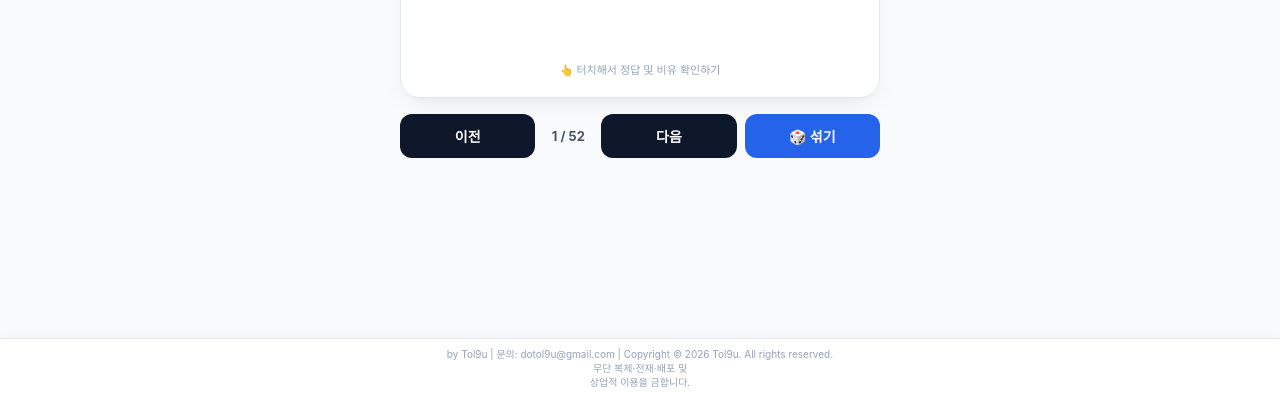
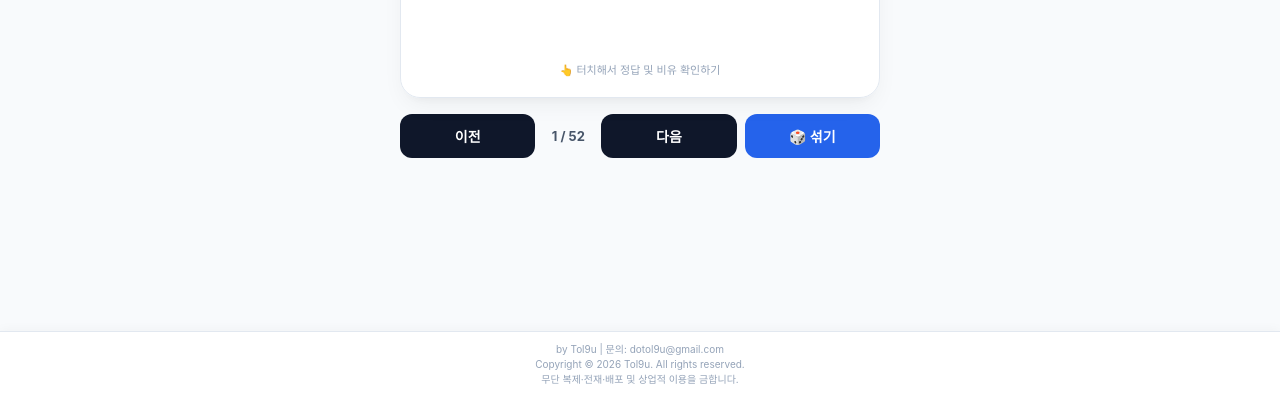
Before and after one commit to Tol999u/tol9u, a plain HTML site: page index.html in a window 1280 px wide. Shown: the part 403-800 px from the top of the page. Drawn offline with Linux system fonts and the light colour scheme.

Commit message:
index.html

```diff
--- a/index.html
+++ b/index.html
@@ -31,7 +31,7 @@
       user-select: none;
     }
 
-    body { background-color: #f8fafc; color: #1e293b; display: flex; flex-direction: column; align-items: center; min-height: 100vh; padding: 12px 12px 90px 12px; position: relative; }
+    body { background-color: #f8fafc; color: #1e293b; display: flex; flex-direction: column; align-items: center; min-height: 100vh; padding: 12px 12px 95px 12px; position: relative; }
 
     h1 { margin-top: 6px; margin-bottom: 4px; font-size: 22px; color: #0f172a; text-align: center; font-weight: 800; letter-spacing: -0.5px; }
     p.subtitle { margin-bottom: 12px; color: #64748b; font-size: 12px; text-align: center; font-weight: 500; }
@@ -77,21 +77,25 @@
     .btn:active { background: #334155; transform: scale(0.98); }
     .counter { font-size: 13px; font-weight: 700; color: #475569; min-width: 50px; text-align: center; }
 
+    /* 모바일 맞춤 정돈 푸터 */
     .footer-info {
       position: fixed;
       bottom: 0;
       left: 0;
       width: 100%;
       background-color: #ffffff;
-      padding: 8px 12px;
+      padding: 10px 12px;
       font-size: 10px;
       color: #94a3b8;
       text-align: center;
-      line-height: 1.4;
-      word-break: keep-all;
+      line-height: 1.5;
+      word-break: keep-all; /* 단어 단위 줄바꿈 설정 */
       border-top: 1px solid #e2e8f0;
       z-index: 1000;
       box-shadow: 0 -2px 10px rgba(0,0,0,0.03);
+    }
+    .footer-info div {
+      white-space: nowrap; /* 개별 행 내 어색한 줄바꿈 방지 */
     }
   </style>
 </head>
@@ -155,12 +159,11 @@
     <button class="btn" style="background:#2563eb;" onclick="shuffleCards()">🎲 섞기</button>
   </div>
 
-  <!-- 문의 메일 주소 변경 적용 -->
+  <!-- 모바일 정돈 3줄 푸터 -->
   <footer class="footer-info">
-    <span>by Tol9u</span> |
-    <span>문의: dotol9u@gmail.com</span> |
-    <span>Copyright © 2026 Tol9u. All rights reserved.</span><br>
-    <span>무단 복제·전재·배포 및<br>상업적 이용을 금합니다.</span>
+    <div>by Tol9u | 문의: dotol9u@gmail.com</div>
+    <div>Copyright © 2026 Tol9u. All rights reserved.</div>
+    <div>무단 복제·전재·배포 및 상업적 이용을 금합니다.</div>
   </footer>
 
   <script>
```
